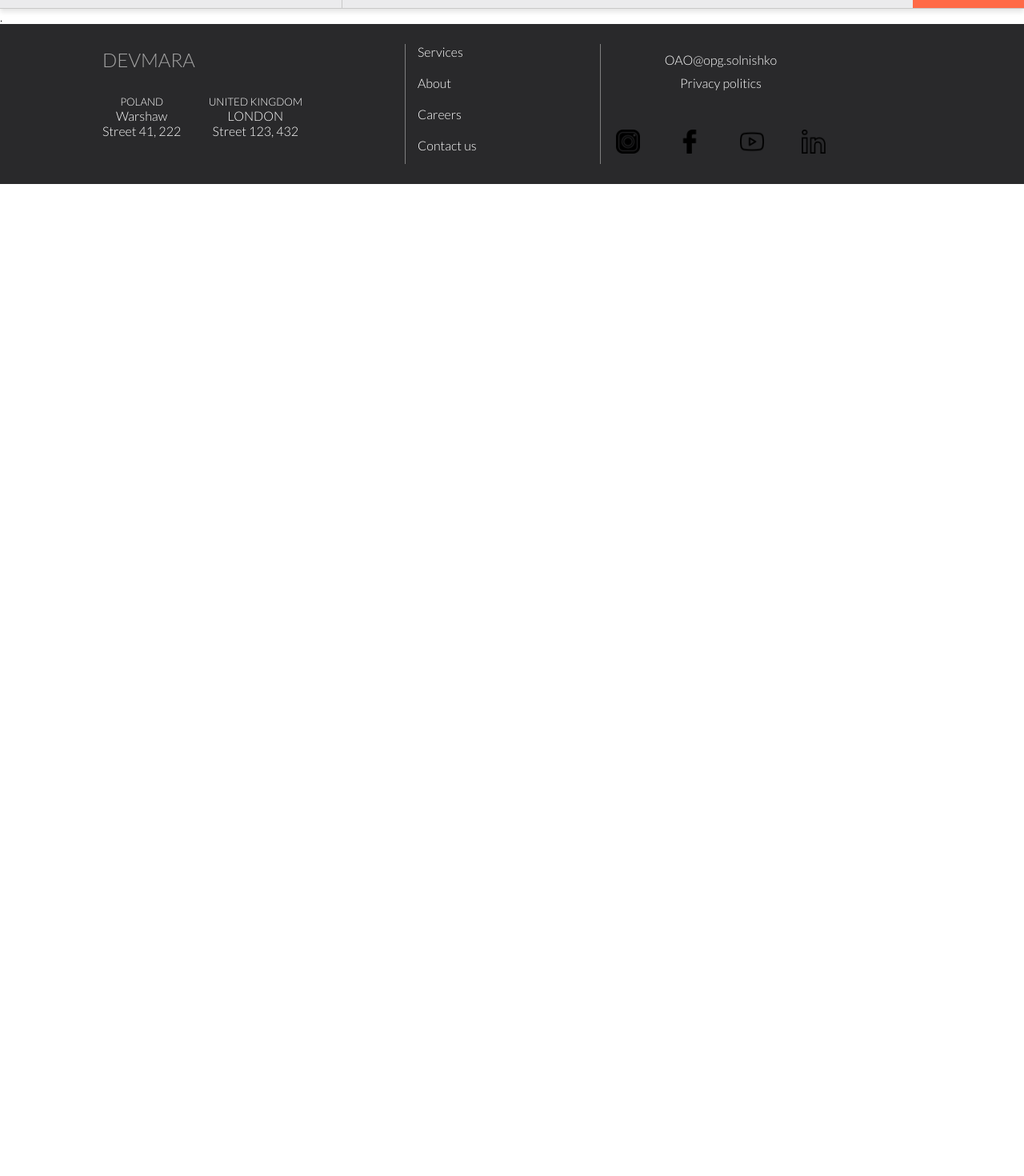
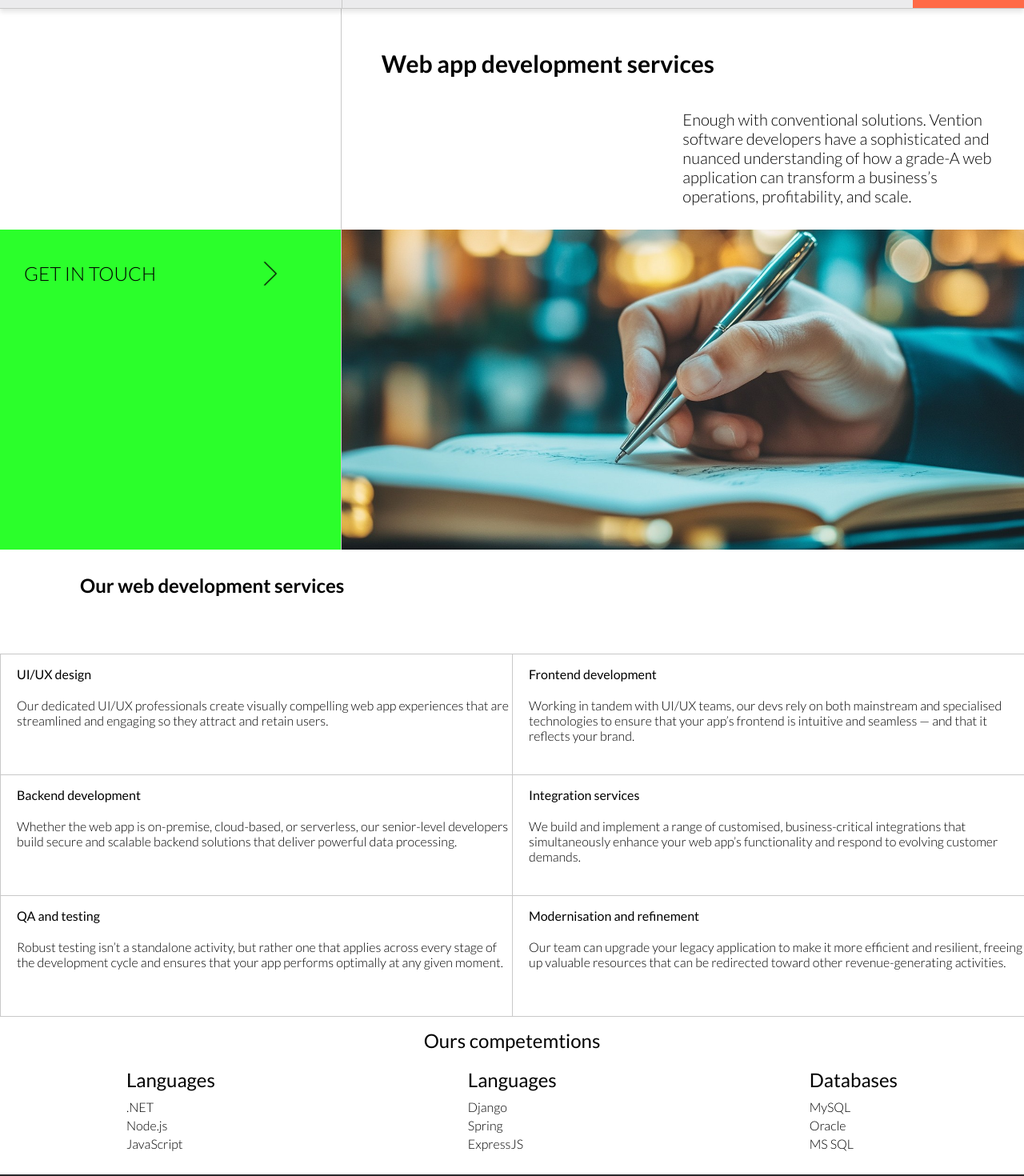
Before and after one commit to vladopot/OPG, an Angular app in the folder solnishko/: page /web-dev in a window 1280 px wide. Shown: the part 60-1530 px from the top of the page at 80% size. Before the commit the page ends 800 px from the top, so only its background shows below. Built offline with nearby package versions, Linux system fonts and the light colour scheme.

Commit message:
add web page

```diff
--- a/solnishko/src/app/header/header.component.html
+++ b/solnishko/src/app/header/header.component.html
@@ -51,7 +51,7 @@
                             <div class="container">
                                 <span class="nav_tittle">Services</span>
                                 <div class="servisec_list">
-                                    <span class="servise_name pointer">Web development</span>
+                                    <span (click)="goToWeb()" class="servise_name pointer">Web development</span>
                                     <span class="servise_name pointer">Mobile app development</span>
                                     <span class="servise_name pointer">Software development for startups</span>
                                 </div>
--- a/solnishko/src/app/header/header.component.scss
+++ b/solnishko/src/app/header/header.component.scss
@@ -1,5 +1,5 @@
-$logo_font_weight: 600px;
-$text_font_weight: 500px;
+$logo_font_weight: 600;
+$text_font_weight: 500;
 
 @media only screen and (min-width: 780px) {
     .header {
--- a/solnishko/src/app/web/web.component.html
+++ b/solnishko/src/app/web/web.component.html
@@ -1,3 +1,78 @@
-<section class="web_app_serv">
-    .
-</section>
+<div class="web_app_serv_tittles">
+    <div class="empty_block"></div>
+    <div class="text_tittle">
+        <h2 class="tittle">Web app development services</h2>
+        <p class="text">Enough with conventional solutions. Vention software developers have a sophisticated and nuanced understanding of how a grade-A web application can transform a business’s operations, profitability, and scale.</p>
+    </div>
+</div>
+<div class="get_in_touch">
+    <div class="get_in_touch_button">
+        <h2 class="btn_text">GET IN TOUCH</h2>
+        <div class="img_wrapper">
+            <img class="get_in_touch_arr" src="./../../assets/arr.png" alt="Get_in_touch">
+        </div>
+    </div>
+    <div class="noteBook_photo_wrapper">
+        <img class="noteBook_photo" src="./assets/noteBook.jpg" alt="NoteBook">
+    </div>
+</div>
+<div class="web_services">
+    <div class="services_tittle_wrapper">
+        <h2 class="serv_tittle">Our web development services</h2>
+    </div>
+    <div class="servisec_wrapper">
+        <div class="service">
+            <p class="service_tittle">UI/UX design</p>
+            <p class="service_text">Our dedicated UI/UX professionals create visually compelling web app experiences that are streamlined and engaging so they attract and retain users.</p>
+        </div>
+        <div class="service">
+            <p class="service_tittle">Frontend development</p>
+            <p class="service_text">Working in tandem with UI/UX teams, our devs rely on both mainstream and specialised technologies to ensure that your app’s frontend is intuitive and seamless — and that it reflects your brand.</p>
+        </div>
+        <div class="service">
+            <p class="service_tittle">Backend development</p>
+            <p class="service_text">Whether the web app is on-premise, cloud-based, or serverless, our senior-level developers build secure and scalable backend solutions that deliver powerful data processing.</p>
+        </div>
+        <div class="service">
+            <p class="service_tittle">Integration services</p>
+            <p class="service_text">We build and implement a range of customised, business-critical integrations that simultaneously enhance your web app’s functionality and respond to evolving customer demands.</p>
+        </div>
+        <div class="service">
+            <p class="service_tittle">QA and testing</p>
+            <p class="service_text">Robust testing isn’t a standalone activity, but rather one that applies across every stage of the development cycle and ensures that your app performs optimally at any given moment.</p>
+        </div>
+        <div class="service">
+            <p class="service_tittle">Modernisation and refinement</p>
+            <p class="service_text">Our team can upgrade your legacy application to make it more efficient and resilient, freeing up valuable resources that can be redirected toward other revenue-generating activities.</p>
+        </div>
+    </div>
+</div>
+<div class="conpetentions">
+    <h2 class="competentions_tittle">Ours competemtions</h2>
+    <div class="competentions_list">
+        <div class="competent">
+            <h2 class="comp_tittle">Languages</h2>
+            <div class="comp_list">
+                <div class="comp">.NET</div>
+                <div class="comp">Node.js</div>
+                <div class="comp">JavaScript</div>
+            </div>
+        </div>
+        <div class="competent">
+            <h2 class="comp_tittle">Languages</h2>
+            <div class="comp_list">
+                <div class="comp">Django</div>
+                <div class="comp">Spring</div>
+                <div class="comp">ExpressJS</div>
+            </div>
+        </div>
+        <div class="competent">
+            <h2 class="comp_tittle">Databases</h2>
+            <div class="comp_list">
+                <div class="comp">MySQL</div>
+                <div class="comp">Oracle</div>
+                <div class="comp">MS SQL</div>
+            </div>
+        </div>
+    </div>
+</div>
--- a/solnishko/src/app/web/web.component.scss
+++ b/solnishko/src/app/web/web.component.scss
@@ -0,0 +1,129 @@
+$tittle_font_weight: 600;
+$text_font_weight: 300;
+
+.web_app_serv_tittles {
+    position: relative;
+    display: grid;
+    grid-template-columns: 1fr 2fr;
+    .empty_block {
+        border-right: 0.01px solid rgb(200, 200, 200);
+    }
+    .text_tittle {
+      .tittle {
+        font-weight: $tittle_font_weight;
+        font-size: 30px;
+        margin-left: 50px;
+        margin-top: 50px;
+      }
+      .text {
+        font-weight: $text_font_weight;
+        margin-left: 50%;
+        margin-top: 40px;
+        margin-bottom: 30px;
+        font-size: 20px;
+        max-width: 400px;
+      }
+    }
+}
+.get_in_touch {
+    position: relative;
+    display: grid;
+    grid-template-columns: 1fr 2fr;
+    .get_in_touch_button {
+        display: flex;
+        border-right: 0.01px solid rgb(200, 200, 200);
+        height: 400px;
+        background-color: rgb(43, 255, 43);
+        .btn_text {
+            margin-top: 40px;
+            margin-left: 30px;
+        }
+        .img_wrapper {
+            position: relative;
+            width: 30px;
+            margin-left: 30%;
+            margin-top: 40px;
+            .get_in_touch_arr {
+                rotate: -90deg;
+                width: 100%;
+            }
+        }
+    }
+    .noteBook_photo_wrapper {
+        height: 400px;
+        .noteBook_photo {
+            width: 100%;
+            height: 100%;
+            object-fit: cover;
+        }
+    }
+    .get_in_touch_button:hover {
+        cursor: pointer;
+        background-color: rgb(100, 0, 131);
+    }
+}
+.web_services {
+    position: relative;
+    .services_tittle_wrapper {
+        height: 100px;
+        .serv_tittle {
+            position: relative;
+            margin-left: 100px;
+            margin-top: 30px;
+            font-weight: $tittle_font_weight;
+        }
+    }
+    .servisec_wrapper {
+        position: relative;
+        display: grid;
+        grid-template-columns: repeat(2, 1fr);
+        .service {
+            border-top: 0.005px solid rgb(200, 200, 200);
+            border-left: 0.005px solid rgb(200, 200, 200);
+            min-height: 150px;
+            .service_tittle {
+                position: relative;
+                margin-bottom: 20px;
+                margin-left: 20px;
+                margin-top: 15px;
+                font-weight: 400;
+            }
+            .service_text {
+                position: relative;
+                margin-left: 20px;
+                font-weight: $text_font_weight;
+            }
+        }
+    }
+}
+.conpetentions {
+    position: relative;
+    border-top: 0.005px solid rgb(200, 200, 200);
+    padding-bottom: 25px;
+    .competentions_tittle {
+        font-weight: 500;
+        text-align: center;
+        margin-bottom: 20px;
+        margin-top: 15px;
+    }
+    .competentions_list {
+        position: relative;
+        display: flex;
+        justify-content: space-around;
+        font-weight: $text_font_weight;
+        .competent {
+            display: flex;
+            flex-direction: column;
+            gap: 10px;
+            .comp_tittle {
+                font-weight: 400;
+            }
+            .comp_list {
+                .comp {
+                    position: relative;
+                    margin-bottom: 4px;
+                }
+            }
+        }
+    }
+}
```
Also changed, not shown: solnishko/src/app/hammer-config.ts (deleted, +0 -9 lines), solnishko/src/assets/noteBook.jpg (added).
